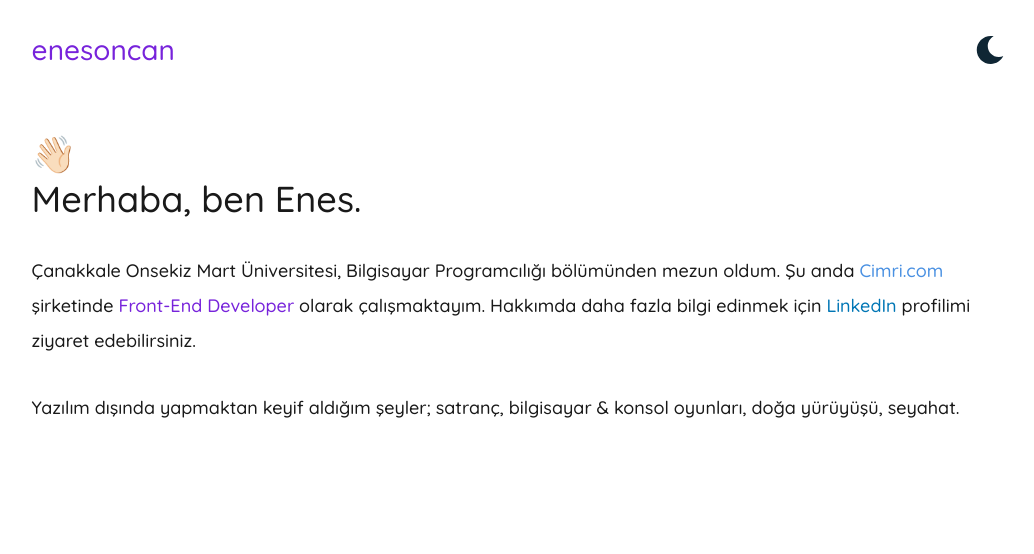
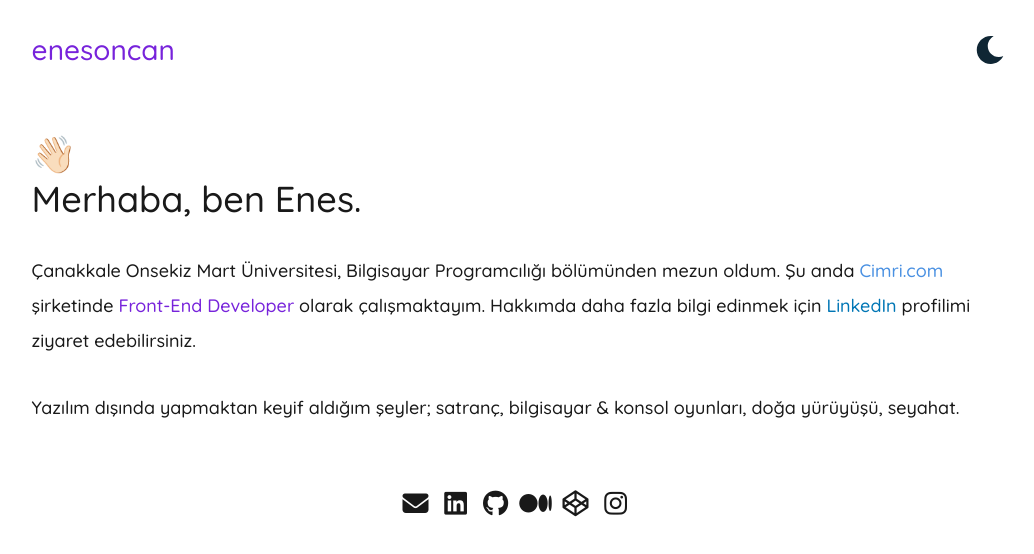
Before and after one commit to enesoncan/enesoncan.com, a React (Create React App) app: page / in a window 1280 px wide. Shown: the top 554 px of the page, without its empty margins (122-1156 px from the left). Built offline with nearby package versions, Linux system fonts and the light colour scheme.

Commit message:
v0.6.0 Added social component

```diff
--- a/package.json
+++ b/package.json
@@ -1,6 +1,6 @@
 {
   "name": "enesoncan.com",
-  "version": "0.5.0",
+  "version": "0.6.0",
   "private": false,
   "dependencies": {
     "@testing-library/jest-dom": "^4.2.4",
--- a/public/index.html
+++ b/public/index.html
@@ -22,6 +22,7 @@
       Learn how to configure a non-root public URL by running `npm run build`.
     -->
     <title>React App</title>
+    <script src="https://kit.fontawesome.com/ff58a19b3b.js" crossorigin="anonymous"></script>
   </head>
   <body>
     <noscript>You need to enable JavaScript to run this app.</noscript>
--- /dev/null
+++ b/src/components/Social/index.jsx
@@ -0,0 +1,34 @@
+import React from 'react';
+import './styles.scss';
+
+const Social = () => {
+  return (
+    <div className="social-wrapper">
+      <a href="mailto:enesoncn@gmail.com">
+        <i className="fas fa-envelope"></i>
+      </a>
+      <a
+        className="linkedin"
+        href="https://www.linkedin.com/in/enesoncan/"
+        target="_blank"
+        rel="noopener noreferrer"
+      >
+        <i className="fab fa-linkedin"></i>
+      </a>
+      <a href="https://github.com/enesoncan/" target="_blank" rel="noopener noreferrer">
+        <i className="fab fa-github"></i>
+      </a>
+      <a href="https://medium.com/@enesoncn" target="_blank" rel="noopener noreferrer">
+        <i className="fab fa-medium"></i>
+      </a>
+      <a href="https://codepen.io/enesoncan" target="_blank" rel="noopener noreferrer">
+        <i className="fab fa-codepen"></i>
+      </a>
+      <a href="https://www.instagram.com/enes.oncn/" target="_blank" rel="noopener noreferrer">
+        <i className="fab fa-instagram"></i>
+      </a>
+    </div>
+  );
+};
+
+export default Social;
--- /dev/null
+++ b/src/components/Social/styles.scss
@@ -0,0 +1,29 @@
+.social-wrapper {
+  top: 0;
+  left: 0;
+  width: 100%;
+  position: relative;
+  display: flex;
+  justify-content: center;
+
+  a {
+    width: 30px;
+    height: 30px;
+    margin: 0 5px;
+    display: flex;
+    align-items: center;
+    justify-content: center;
+    color: inherit;
+    font-size: 26px;
+    text-decoration: none;
+    transition: transform 300ms;
+  }
+
+  a:hover {
+    transform: translateY(-5px);
+  }
+
+  a:first-child {
+    margin-left: 0;
+  }
+}
--- a/src/containers/Home.js
+++ b/src/containers/Home.js
@@ -2,6 +2,7 @@ import React from 'react';
 import Header from '../components/Header';
 import Container from '../components/Layout/Container';
 import Main from '../components/Main';
+import Social from '../components/Social';
 
 const Home = ({ darkTheme, toggleTheme }) => {
   return (
@@ -12,6 +13,9 @@ const Home = ({ darkTheme, toggleTheme }) => {
       <Container>
         <Main />
       </Container>
+      <Container>
+        <Social />
+      </Container>
     </>
   );
 };
```
